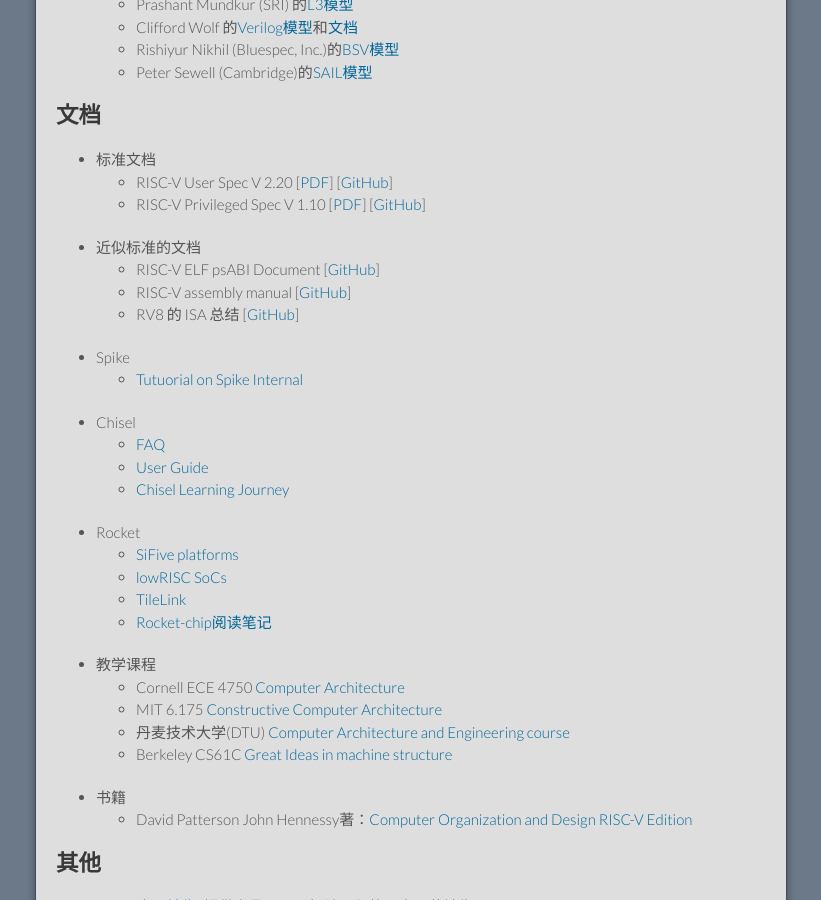
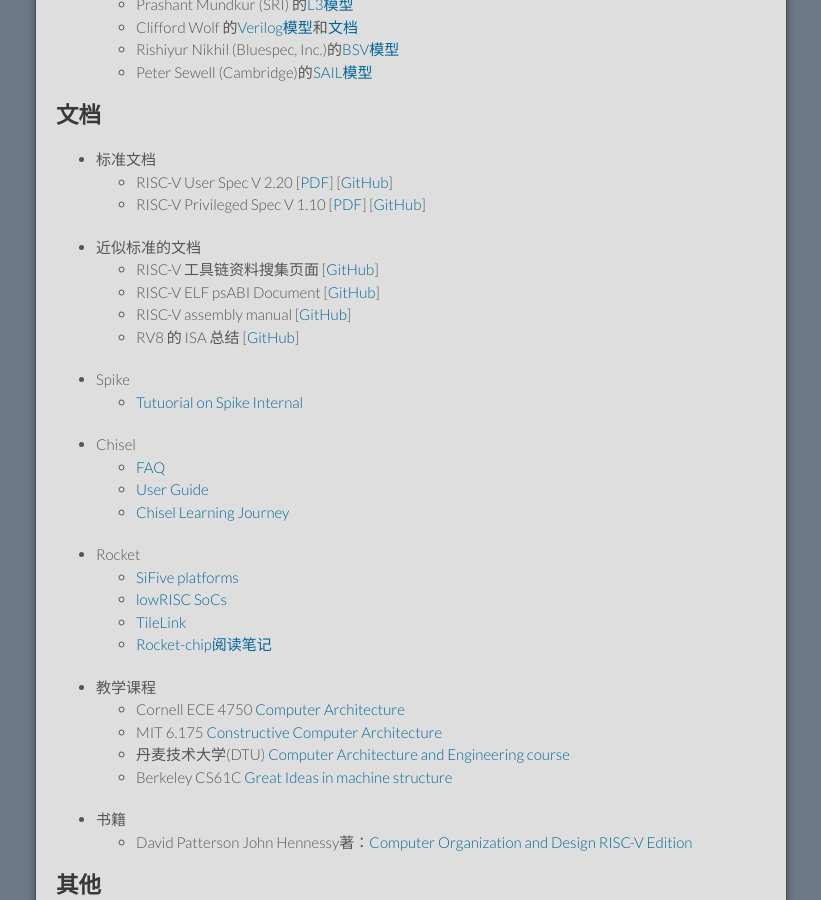
Before and after one commit to cnrv/home, a Jekyll site: the page built from resource.md, in a window 1280 px wide and 900 px high, scrolled down 2174 px. Shown: the whole window, without its empty margins (229-1050 px from the left). Built offline with Jekyll 4.4.1, drawn with Linux system fonts in a browser that asks for light colours; Markdown is read by kramdown in place of the engine named in the settings; comment, search, counter and statistics services are not loaded; our own code applies the rules of GitHub Pages for plain Markdown files.

Commit message:
add riscv-toolchain-conventions

```diff
--- a/resource.md
+++ b/resource.md
@@ -141,6 +141,8 @@
     [[GitHub](https://github.com/riscv/riscv-isa-manual)]
 
 + 近似标准的文档
+  - RISC-V 工具链资料搜集页面
+    [[GitHub](https://github.com/riscv/riscv-toolchain-conventions)]
   - RISC-V ELF psABI Document
     [[GitHub](https://github.com/riscv/riscv-elf-psabi-doc)]
   - RISC-V assembly manual
```
